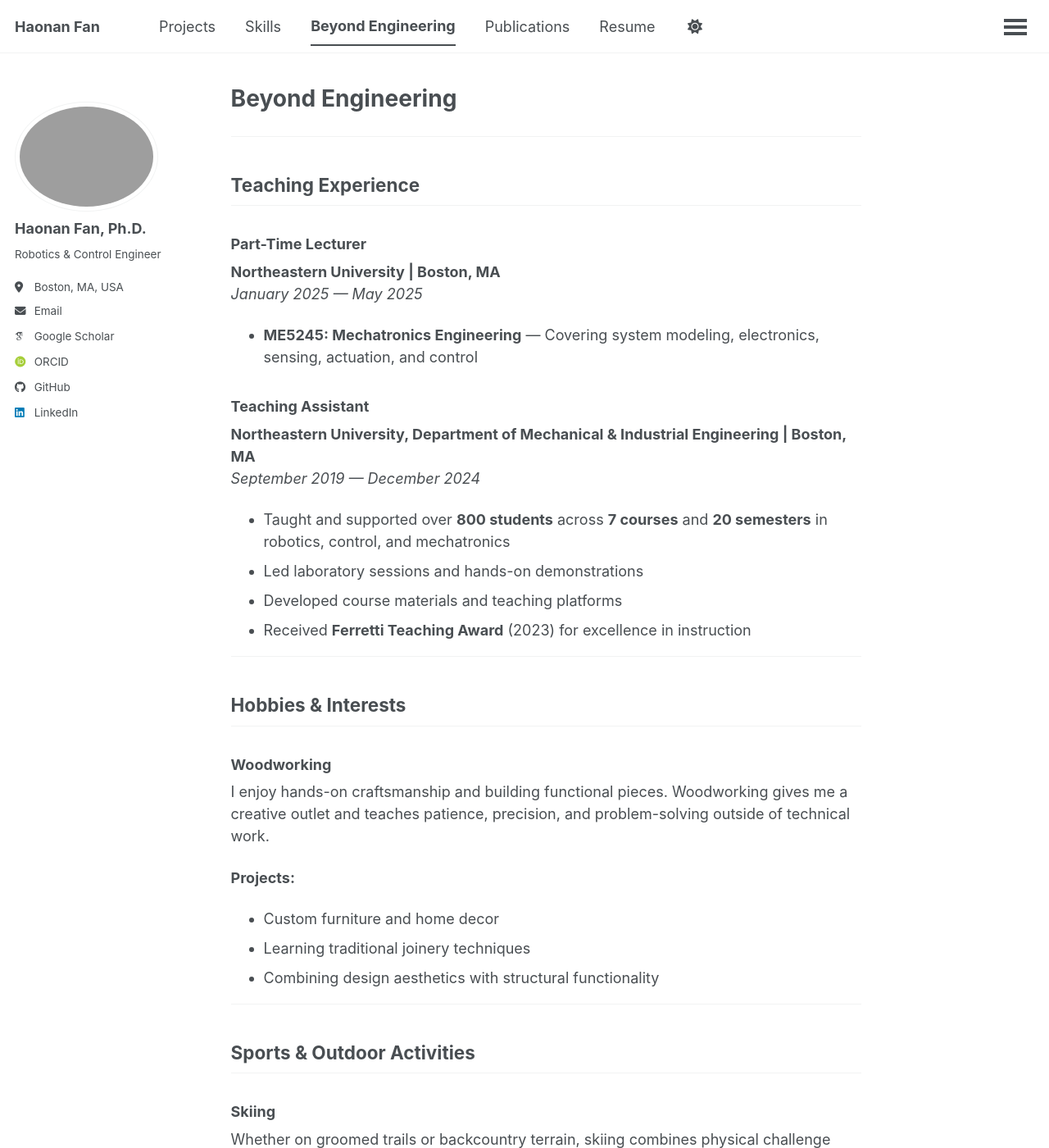
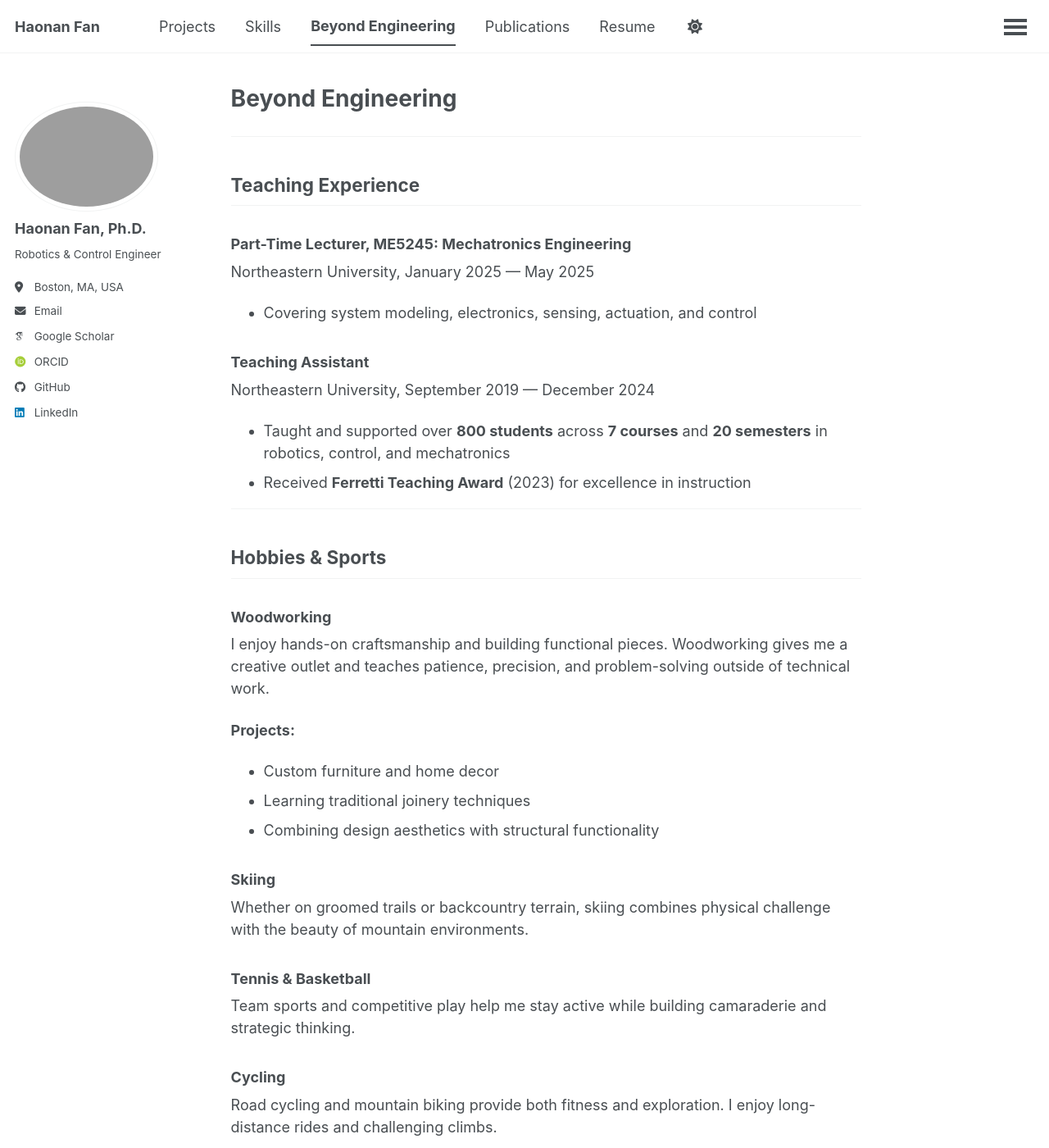
Before and after one commit to fanhaonan080/fanhaonan080.github.io, a Jekyll site: the page built from _pages/beyond-engineering.md, in a window 1280 px wide and 1400 px high. Shown: the whole window at 82% size. Built offline with Jekyll 4.4.1, drawn with Linux system fonts in a browser that asks for light colours; some web fonts are replaced; a script that is not in the unit is left out; some of the changed text lies outside the part shown.

Commit message:
Update Beyond Engineering page content

```diff
--- a/_pages/beyond-engineering.md
+++ b/_pages/beyond-engineering.md
@@ -9,24 +9,18 @@ author_profile: true
 
 ## Teaching Experience
 
-### Part-Time Lecturer
-**Northeastern University | Boston, MA**
-*January 2025 — May 2025*
-
-- **ME5245: Mechatronics Engineering** — Covering system modeling, electronics, sensing, actuation, and control
+### Part-Time Lecturer, ME5245: Mechatronics Engineering
+Northeastern University, January 2025 — May 2025
+- Covering system modeling, electronics, sensing, actuation, and control
 
 ### Teaching Assistant
-**Northeastern University, Department of Mechanical & Industrial Engineering | Boston, MA**
-*September 2019 — December 2024*
-
+Northeastern University, September 2019 — December 2024
 - Taught and supported over **800 students** across **7 courses** and **20 semesters** in robotics, control, and mechatronics
-- Led laboratory sessions and hands-on demonstrations
-- Developed course materials and teaching platforms
 - Received **Ferretti Teaching Award** (2023) for excellence in instruction
 
 ---
 
-## Hobbies & Interests
+## Hobbies & Sports
 
 ### Woodworking
 I enjoy hands-on craftsmanship and building functional pieces. Woodworking gives me a creative outlet and teaches patience, precision, and problem-solving outside of technical work.
@@ -36,18 +30,14 @@ I enjoy hands-on craftsmanship and building functional pieces. Woodworking gives
 - Learning traditional joinery techniques
 - Combining design aesthetics with structural functionality
 
----
-
-## Sports & Outdoor Activities
-
 ### Skiing
 Whether on groomed trails or backcountry terrain, skiing combines physical challenge with the beauty of mountain environments.
 
+### Tennis & Basketball
+Team sports and competitive play help me stay active while building camaraderie and strategic thinking.
+
 ### Cycling
 Road cycling and mountain biking provide both fitness and exploration. I enjoy long-distance rides and challenging climbs.
-
-### Tennis & Basketball
-Team sports and competitive play help me stay active while building camaraderie and strategic thinking.
 
 ---
 
@@ -60,7 +50,3 @@ Team sports and competitive play help me stay active while building camaraderie
 **Community Engagement**
 - Mentoring students in STEM fields
 - Sharing knowledge through technical discussions and collaboration
-
----
-
-*These activities keep me balanced, creative, and energized—bringing fresh perspectives to my technical work.*
```
